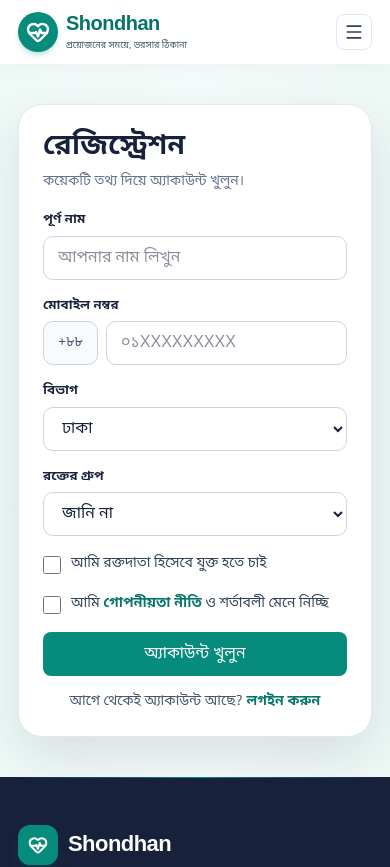
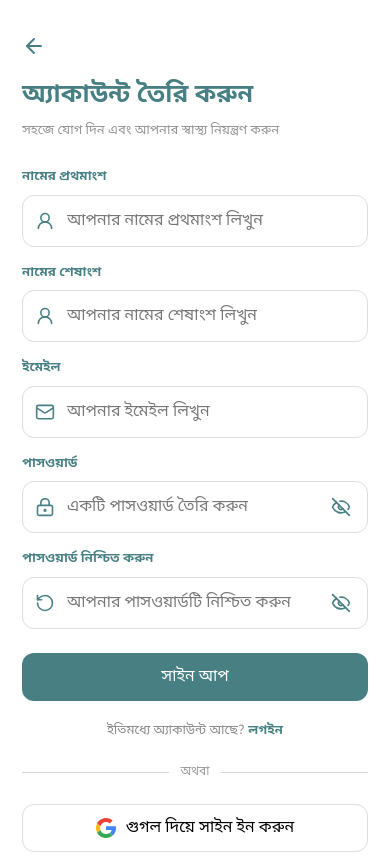
Before and after one commit to nazmul910/sondhan, a Next.js app: page /register in a window 390 px wide. Shown: the top 867 px of the page. Built offline with nearby package versions, Linux system fonts and the light colour scheme.

Commit message:
feat: update authentication forms and layout; enhance user experience with new components

```diff
--- a/src/app/layout.tsx
+++ b/src/app/layout.tsx
@@ -1,11 +1,10 @@
 import type { Metadata } from "next";
-import Navbar from "@/components/layout/Navbar";
+import SiteChrome from "@/components/layout/SiteChrome";
 import "@fontsource/noto-sans-bengali/400.css";
 import "@fontsource/noto-sans-bengali/500.css";
 import "@fontsource/noto-sans-bengali/600.css";
 import "@fontsource/noto-sans-bengali/700.css";
 import "./globals.css";
-import Footer from "@/components/layout/Footer";
 
 export const metadata: Metadata = {
   title: "Shondhan | আপনার স্বাস্থ্যসেবার ঠিকানা",
@@ -20,9 +19,7 @@
   return (
     <html lang="bn">
       <body>
-        <Navbar />
-        {children}
-        <Footer/>
+        <SiteChrome>{children}</SiteChrome>
       </body>
     </html>
   );
--- a/src/app/login/page.tsx
+++ b/src/app/login/page.tsx
@@ -4,12 +4,12 @@
 
 export const metadata: Metadata = {
   title: "লগইন | Shondhan",
-  description: "মোবাইল নম্বর ও OTP দিয়ে আপনার Shondhan অ্যাকাউন্টে প্রবেশ করুন।",
+  description: "ইমেইল ও পাসওয়ার্ড দিয়ে আপনার Shondhan অ্যাকাউন্টে প্রবেশ করুন।",
 };
 
 export default function LoginPage() {
   return (
-    <AuthShell points={["মেডিকেল রিপোর্ট সংরক্ষণ করুন", "প্রিয় ডাক্তারদের তালিকা রাখুন", "এআই সহকারীর চ্যাট হিস্ট্রি দেখুন"]} title="আবার স্বাগতম! আপনার স্বাস্থ্যসেবা এক জায়গায়">
+    <AuthShell>
       <LoginForm />
     </AuthShell>
   );
--- a/src/app/register/page.tsx
+++ b/src/app/register/page.tsx
@@ -4,12 +4,12 @@
 
 export const metadata: Metadata = {
   title: "রেজিস্ট্রেশন | Shondhan",
-  description: "কয়েকটি তথ্য দিয়ে Shondhan এ অ্যাকাউন্ট খুলুন।",
+  description: "আপনার নাম, ইমেইল ও পাসওয়ার্ড দিয়ে Shondhan এ অ্যাকাউন্ট খুলুন।",
 };
 
 export default function RegisterPage() {
   return (
-    <AuthShell points={["কাছের ডাক্তার ও হাসপাতাল খুঁজুন", "রক্তদাতা হয়ে জীবন বাঁচান", "রিপোর্ট নিরাপদে রাখুন"]} title="Shondhan এ যোগ দিন, সেবা পান সহজে">
+    <AuthShell showBack>
       <RegisterForm />
     </AuthShell>
   );
--- /dev/null
+++ b/src/components/auth/AuthField.tsx
@@ -0,0 +1,55 @@
+"use client";
+
+import { useState } from "react";
+import { Eye, EyeOff, type LucideIcon } from "lucide-react";
+
+type Props = {
+  autoComplete: string;
+  icon: LucideIcon;
+  id: string;
+  label: string;
+  name: string;
+  placeholder: string;
+  type?: "email" | "password" | "text";
+};
+
+export default function AuthField({
+  autoComplete,
+  icon: Icon,
+  id,
+  label,
+  name,
+  placeholder,
+  type = "text",
+}: Props) {
+  const [visible, setVisible] = useState(false);
+  const isPassword = type === "password";
+
+  return (
+    <div>
+      <label className="mb-2 block text-[13px] font-semibold text-[#477f82]" htmlFor={id}>{label}</label>
+      <span className="flex h-[52px] items-center gap-3 rounded-xl border border-[#dedede] px-3 transition focus-within:border-[#477f82] focus-within:ring-2 focus-within:ring-[#477f82]/10">
+        <Icon aria-hidden="true" className="size-5 shrink-0 text-[#477f82]" strokeWidth={1.9} />
+        <input
+          autoComplete={autoComplete}
+          className="min-w-0 flex-1 bg-transparent text-sm text-heading outline-none placeholder:text-[#777]"
+          id={id}
+          name={name}
+          placeholder={placeholder}
+          required
+          type={isPassword && visible ? "text" : type}
+        />
+        {isPassword && (
+          <button
+            aria-label={visible ? "পাসওয়ার্ড লুকান" : "পাসওয়ার্ড দেখান"}
+            className="grid size-7 shrink-0 cursor-pointer place-items-center text-[#477f82]"
+            onClick={() => setVisible((current) => !current)}
+            type="button"
+          >
+            {visible ? <Eye aria-hidden="true" className="size-5" /> : <EyeOff aria-hidden="true" className="size-5" />}
+          </button>
+        )}
+      </span>
+    </div>
+  );
+}
--- a/src/components/auth/AuthHeading.tsx
+++ b/src/components/auth/AuthHeading.tsx
@@ -1,8 +1,8 @@
 export default function AuthHeading({ title, text }: { title: string; text: string }) {
   return (
     <div>
-      <h1 className="text-[28px] font-bold leading-tight text-heading sm:text-3xl">{title}</h1>
-      <p className="mt-1.5 text-sm leading-6 text-slate-500">{text}</p>
+      <h1 className="text-[25px] font-bold leading-tight text-[#477f82]">{title}</h1>
+      <p className="mt-2 text-[13px] leading-6 text-[#929292]">{text}</p>
     </div>
   );
 }
--- a/src/components/auth/AuthShell.tsx
+++ b/src/components/auth/AuthShell.tsx
@@ -1,35 +1,20 @@
 import type { ReactNode } from "react";
-import { Check, HeartPulse } from "lucide-react";
+import Link from "next/link";
+import { ArrowLeft } from "lucide-react";
 
-type Props = { title: string; points: string[]; children: ReactNode };
+type Props = { children: ReactNode; showBack?: boolean };
 
-/** Split card used by login and register: brand panel on the left, form on the right. */
-export default function AuthShell({ title, points, children }: Props) {
+export default function AuthShell({ children, showBack = false }: Props) {
   return (
-    <main className="hero-gradient">
-      <div className="page-container py-10 sm:py-14">
-        <div className="mx-auto flex max-w-[1000px] overflow-hidden rounded-3xl border border-slate-200 bg-white shadow-[0_20px_50px_rgba(23,33,59,0.12)]">
-          <aside className="hidden basis-[42%] flex-col justify-center gap-6 bg-gradient-to-br from-primary to-primary-dark p-10 text-white md:flex">
-            <span className="flex items-center gap-2 text-xl font-bold">
-              <span className="grid size-10 place-items-center rounded-full bg-white/15">
-                <HeartPulse aria-hidden="true" className="size-6" />
-              </span>
-              Shondhan
-            </span>
-            <h2 className="text-[28px] font-bold leading-snug">{title}</h2>
-            <ul className="flex flex-col gap-3.5">
-              {points.map((point) => (
-                <li className="flex items-center gap-3 text-[15px]" key={point}>
-                  <Check aria-hidden="true" className="size-5 shrink-0" strokeWidth={2.6} />
-                  {point}
-                </li>
-              ))}
-            </ul>
-          </aside>
-
-          <section className="min-w-0 flex-1 p-6 sm:p-10">{children}</section>
-        </div>
-      </div>
+    <main className="min-h-svh bg-white">
+      <section className={`mx-auto w-full max-w-120 px-5.5 pb-8 ${showBack ? "pt-8" : "pt-16"}`}>
+        {showBack && (
+          <Link aria-label="লগইন পেজে ফিরে যান" className="mb-5 inline-flex size-7 items-center text-[#477f82]" href="/login">
+            <ArrowLeft aria-hidden="true" className="size-6" />
+          </Link>
+        )}
+        {children}
+      </section>
     </main>
   );
 }
--- a/src/components/auth/GoogleButton.tsx
+++ b/src/components/auth/GoogleButton.tsx
@@ -1,14 +1,26 @@
-/** TODO(backend): hook up Google sign-in. */
+"use client";
+
+import { useState } from "react";
+
 export default function GoogleButton() {
+  const [message, setMessage] = useState("");
+
   return (
-    <button
-      className="flex min-h-11 w-full cursor-pointer items-center justify-center gap-2.5 rounded-[10px] border border-slate-300 bg-white text-sm font-semibold text-slate-700 transition hover:border-primary hover:bg-slate-50"
-      type="button"
-    >
-      <span aria-hidden="true" className="grid size-5 place-items-center rounded-full border-2 border-primary text-[11px] font-bold text-primary-dark">
-        G
-      </span>
-      Google দিয়ে চালিয়ে যান
-    </button>
+    <div>
+      <button
+        className="flex min-h-12 w-full cursor-pointer items-center justify-center gap-2.5 rounded-xl border border-[#dedede] bg-white text-sm font-medium text-black transition hover:bg-slate-50"
+        onClick={() => setMessage("Google দিয়ে সাইন ইন আপাতত চালু নেই।")}
+        type="button"
+      >
+        <svg aria-hidden="true" className="size-5" viewBox="0 0 48 48">
+          <path fill="#4285F4" d="M48 24.55c0-1.57-.15-3.09-.38-4.55H24v9.02h13.49c-.58 2.96-2.26 5.48-4.78 7.18l7.73 6C44.98 37.76 48 31.66 48 24.55Z" />
+          <path fill="#34A853" d="M24 48c6.48 0 11.93-2.13 15.91-5.8l-7.73-6c-2.14 1.44-4.89 2.3-8.18 2.3-6.26 0-11.57-4.22-13.47-9.91l-7.98 6.19C6.51 42.62 14.62 48 24 48Z" />
+          <path fill="#FBBC05" d="M10.53 28.59A14.4 14.4 0 0 1 9.75 24c0-1.59.27-3.13.76-4.59l-7.98-6.19A23.9 23.9 0 0 0 0 24c0 3.88.93 7.55 2.56 10.78l7.97-6.19Z" />
+          <path fill="#EA4335" d="M24 9.5c3.54 0 6.71 1.22 9.21 3.6l6.85-6.85C35.9 2.38 30.47 0 24 0 14.62 0 6.51 5.38 2.56 13.22l7.98 6.19C12.43 13.72 17.74 9.5 24 9.5Z" />
+        </svg>
+        গুগল দিয়ে সাইন ইন করুন
+      </button>
+      {message && <p className="mt-2 text-center text-xs text-slate-500" role="status">{message}</p>}
+    </div>
   );
 }
--- a/src/components/auth/LoginForm.tsx
+++ b/src/components/auth/LoginForm.tsx
@@ -2,69 +2,56 @@
 
 import { useState, type FormEvent } from "react";
 import Link from "next/link";
-import { isValidBdPhone, normalizePhone } from "@/lib/phone";
-import { toBn } from "@/lib/format";
+import { LockKeyhole, Mail } from "lucide-react";
+import AuthField from "./AuthField";
 import AuthHeading from "./AuthHeading";
-import AuthSuccess from "./AuthSuccess";
 import GoogleButton from "./GoogleButton";
-import OtpStep from "./OtpStep";
-import PhoneInput from "./PhoneInput";
 import OrDivider from "./OrDivider";
 
+export default function LoginForm() {
+  const [message, setMessage] = useState("");
 
-type Step = "phone" | "otp" | "done";
-
-/** Frontend only. The TODO(backend) lines are where the Redux thunks go later. */
-export default function LoginForm() {
-  const [step, setStep] = useState<Step>("phone");
-  const [phone, setPhone] = useState("");
-  const [error, setError] = useState<string>();
-
-  const sendOtp = (event: FormEvent<HTMLFormElement>) => {
+  const submit = (event: FormEvent<HTMLFormElement>) => {
     event.preventDefault();
-    if (!isValidBdPhone(phone)) {
-      setError("সঠিক মোবাইল নম্বর দিন (যেমন ০১৭XXXXXXXX)");
-      return;
-    }
-    setError(undefined);
-    // TODO(backend): dispatch(sendOtp({ phone: normalizePhone(phone) }))
-    setStep("otp");
+    setMessage("লগইন সুবিধাটি আপাতত ডেমো হিসেবে দেখানো হচ্ছে।");
   };
 
-  if (step === "done") {
-    // TODO(backend): store the session/token, then router.push(next ?? "/")
-    return <AuthSuccess cta="হোমে যান" href="/" text="আপনার অ্যাকাউন্টে সফলভাবে প্রবেশ করেছেন।" title="লগইন সফল হয়েছে" />;
-  }
+  return (
+    <form className="flex flex-col" onSubmit={submit}>
+      <div className="mb-9">
+        <AuthHeading text="আপনার স্বাস্থ্যসেবা যাত্রা অব্যাহত রাখতে সাইন ইন করুন" title="স্বাগতম" />
+      </div>
 
-  if (step === "otp") {
-    return (
-      <OtpStep
-        onBack={() => setStep("phone")}
-        onVerify={() => {
-          // TODO(backend): dispatch(verifyOtp({ phone: normalizePhone(phone), code }))
-          setStep("done");
-        }}
-        phone={`+৮৮${toBn(normalizePhone(phone))}`}
-        submitLabel="যাচাই করে লগইন করুন"
-      />
-    );
-  }
+      <div className="space-y-5">
+        <AuthField autoComplete="email" icon={Mail} id="login-email" label="ইমেইল" name="email" placeholder="আপনার ইমেইল লিখুন" type="email" />
+        <AuthField autoComplete="current-password" icon={LockKeyhole} id="login-password" label="পাসওয়ার্ড" name="password" placeholder="আপনার পাসওয়ার্ড লিখুন" type="password" />
+      </div>
 
-  return (
-    <form className="flex flex-col gap-5" noValidate onSubmit={sendOtp}>
-      <AuthHeading text="আপনার মোবাইল নম্বরে একটি OTP পাঠানো হবে।" title="লগইন" />
-      <PhoneInput error={error} id="login-phone" onChange={setPhone} value={phone} />
-      <button className="btn-primary h-11 w-full" type="submit">
-        OTP পাঠান
+      <button
+        className="mt-3 self-end text-xs font-medium text-[#477f82]"
+        onClick={() => setMessage("পাসওয়ার্ড পুনরুদ্ধার আপাতত চালু নেই।")}
+        type="button"
+      >
+        পাসওয়ার্ড ভুলে গেছেন?
       </button>
-      <OrDivider />
-      <GoogleButton />
-      <p className="text-center text-sm text-slate-600">
-        নতুন ব্যবহারকারী?{" "}
-        <Link className="font-bold text-primary-dark" href="/register">
-          রেজিস্ট্রেশন করুন
-        </Link>
+
+      <button className="mt-9 min-h-[48px] w-full cursor-pointer rounded-xl bg-[#477f82] text-sm font-bold text-white transition hover:bg-[#3d7073]" type="submit">
+        লগইন
+      </button>
+
+      <p className="mt-5 text-center text-[13px] text-[#888]">
+        অ্যাকাউন্ট নেই?{" "}
+        <Link className="font-bold text-[#477f82]" href="/register">সাইন আপ</Link>
       </p>
+
+      <div className="mt-8">
+        <OrDivider />
+      </div>
+      <div className="mt-7">
+        <GoogleButton />
+      </div>
+
+      {message && <p className="mt-4 text-center text-xs text-slate-500" role="status">{message}</p>}
     </form>
   );
 }
--- a/src/components/auth/OrDivider.tsx
+++ b/src/components/auth/OrDivider.tsx
@@ -1,9 +1,9 @@
 export default function OrDivider() {
   return (
-    <div aria-hidden="true" className="flex items-center gap-3 text-xs text-slate-400">
-      <span className="h-px flex-1 bg-slate-200" />
+    <div aria-hidden="true" className="flex items-center gap-3 text-xs text-[#999]">
+      <span className="h-px flex-1 bg-[#d6d6d6]" />
       অথবা
-      <span className="h-px flex-1 bg-slate-200" />
+      <span className="h-px flex-1 bg-[#d6d6d6]" />
     </div>
   );
 }
--- a/src/components/auth/RegisterForm.tsx
+++ b/src/components/auth/RegisterForm.tsx
@@ -1,120 +1,57 @@
 "use client";
 
 import { useState, type FormEvent } from "react";
+import { LockKeyhole, Mail, RotateCcw, UserRound } from "lucide-react";
+import AuthField from "./AuthField";
+import AuthHeading from "./AuthHeading";
+import GoogleButton from "./GoogleButton";
+import OrDivider from "./OrDivider";
 import Link from "next/link";
-import FormField from "@/components/blood/FormField";
-import { BLOOD_GROUP_KEYS, BLOOD_GROUP_LABELS } from "@/data/bloodOptions";
-import { DIVISIONS } from "@/data/divisions";
-import { toBn } from "@/lib/format";
-import { isValidBdPhone, normalizePhone } from "@/lib/phone";
-import AuthHeading from "./AuthHeading";
-import AuthSuccess from "./AuthSuccess";
-import OtpStep from "./OtpStep";
-import PhoneInput from "./PhoneInput";
 
-type Step = "form" | "otp" | "done";
-type Errors = Partial<Record<"name" | "phone" | "terms", string>>;
-
-/** Frontend only. The TODO(backend) lines are where the Redux thunks go later. */
 export default function RegisterForm() {
-  const [step, setStep] = useState<Step>("form");
-  const [name, setName] = useState("");
-  const [phone, setPhone] = useState("");
-  const [division, setDivision] = useState(DIVISIONS[0]);
-  const [bloodGroup, setBloodGroup] = useState("");
-  const [isDonor, setIsDonor] = useState(false);
-  const [terms, setTerms] = useState(false);
-  const [errors, setErrors] = useState<Errors>({});
+  const [message, setMessage] = useState("");
 
   const submit = (event: FormEvent<HTMLFormElement>) => {
     event.preventDefault();
-
-    const next: Errors = {};
-    if (!name.trim()) next.name = "আপনার নাম লিখুন";
-    if (!isValidBdPhone(phone)) next.phone = "সঠিক মোবাইল নম্বর দিন (যেমন ০১৭XXXXXXXX)";
-    if (!terms) next.terms = "চালিয়ে যেতে শর্তে সম্মতি দিন";
-    setErrors(next);
-    if (Object.keys(next).length > 0) return;
-
-    // TODO(backend): dispatch(sendOtp({ phone: normalizePhone(phone) }))
-    setStep("otp");
+    const formData = new FormData(event.currentTarget);
+    if (formData.get("password") !== formData.get("confirmPassword")) {
+      setMessage("দুটি পাসওয়ার্ড মিলছে না।");
+      return;
+    }
+    setMessage("রেজিস্ট্রেশন আপাতত ডেমো হিসেবে দেখানো হচ্ছে।");
   };
 
-  if (step === "done") {
-    // TODO(backend): dispatch(registerUser({ name, phone, division, bloodGroup, isDonor, code }))
-    return <AuthSuccess cta="লগইন করুন" href="/login" text="আপনার অ্যাকাউন্ট তৈরি হয়েছে। এখন লগইন করে সেবা নিন।" title="রেজিস্ট্রেশন সফল হয়েছে" />;
-  }
-
-  if (step === "otp") {
-    return <OtpStep onBack={() => setStep("form")} onVerify={() => setStep("done")} phone={`+৮৮${toBn(normalizePhone(phone))}`} submitLabel="যাচাই করে অ্যাকাউন্ট খুলুন" />;
-  }
-
   return (
-    <form className="flex flex-col gap-4" noValidate onSubmit={submit}>
-      <AuthHeading text="কয়েকটি তথ্য দিয়ে অ্যাকাউন্ট খুলুন।" title="রেজিস্ট্রেশন" />
-
-      <FormField error={errors.name} htmlFor="reg-name" label="পূর্ণ নাম">
-        <input autoComplete="name" className="field" id="reg-name" onChange={(e) => setName(e.target.value)} placeholder="আপনার নাম লিখুন" type="text" value={name} />
-      </FormField>
-
-      <PhoneInput error={errors.phone} id="reg-phone" onChange={setPhone} value={phone} />
-
-      <div className="grid gap-4 sm:grid-cols-2">
-        <FormField htmlFor="reg-division" label="বিভাগ">
-          <select className="field" id="reg-division" onChange={(e) => setDivision(e.target.value)} value={division}>
-            {DIVISIONS.map((d) => (
-              <option key={d} value={d}>
-                {d}
-              </option>
-            ))}
-          </select>
-        </FormField>
-
-        <FormField htmlFor="reg-group" label="রক্তের গ্রুপ">
-          <select className="field" id="reg-group" onChange={(e) => setBloodGroup(e.target.value)} value={bloodGroup}>
-            <option value="">জানি না</option>
-            {BLOOD_GROUP_KEYS.map((key) => (
-              <option key={key} value={key}>
-                {BLOOD_GROUP_LABELS[key]}
-              </option>
-            ))}
-          </select>
-        </FormField>
+    <form className="flex flex-col" onSubmit={submit}>
+      <div className="mb-6">
+        <AuthHeading text="সহজে যোগ দিন এবং আপনার স্বাস্থ্য নিয়ন্ত্রণ করুন" title="অ্যাকাউন্ট তৈরি করুন" />
       </div>
 
-      <label className="flex items-start gap-2.5 text-sm leading-6 text-slate-700">
-        <input checked={isDonor} className="field-check mt-1" onChange={(e) => setIsDonor(e.target.checked)} type="checkbox" />
-        আমি রক্তদাতা হিসেবে যুক্ত হতে চাই
-      </label>
-
-      <div className="flex flex-col gap-1.5">
-        <label className="flex items-start gap-2.5 text-sm leading-6 text-slate-700">
-          <input checked={terms} className="field-check mt-1" onChange={(e) => setTerms(e.target.checked)} type="checkbox" />
-          <span>
-            আমি{" "}
-            <Link className="font-bold text-primary-dark" href="/privacy">
-              গোপনীয়তা নীতি
-            </Link>{" "}
-            ও শর্তাবলী মেনে নিচ্ছি
-          </span>
-        </label>
-        {errors.terms && (
-          <p className="text-xs font-medium text-red-600" role="alert">
-            {errors.terms}
-          </p>
-        )}
+      <div className="space-y-4">
+        <AuthField autoComplete="given-name" icon={UserRound} id="register-first-name" label="নামের প্রথমাংশ" name="firstName" placeholder="আপনার নামের প্রথমাংশ লিখুন" />
+        <AuthField autoComplete="family-name" icon={UserRound} id="register-last-name" label="নামের শেষাংশ" name="lastName" placeholder="আপনার নামের শেষাংশ লিখুন" />
+        <AuthField autoComplete="email" icon={Mail} id="register-email" label="ইমেইল" name="email" placeholder="আপনার ইমেইল লিখুন" type="email" />
+        <AuthField autoComplete="new-password" icon={LockKeyhole} id="register-password" label="পাসওয়ার্ড" name="password" placeholder="একটি পাসওয়ার্ড তৈরি করুন" type="password" />
+        <AuthField autoComplete="new-password" icon={RotateCcw} id="register-confirm-password" label="পাসওয়ার্ড নিশ্চিত করুন" name="confirmPassword" placeholder="আপনার পাসওয়ার্ডটি নিশ্চিত করুন" type="password" />
       </div>
 
-      <button className="btn-primary h-11 w-full" type="submit">
-        অ্যাকাউন্ট খুলুন
+      <button className="mt-6 min-h-12 w-full cursor-pointer rounded-xl bg-[#477f82] text-sm font-bold text-white transition hover:bg-[#3d7073]" type="submit">
+        সাইন আপ
       </button>
 
-      <p className="text-center text-sm text-slate-600">
-        আগে থেকেই অ্যাকাউন্ট আছে?{" "}
-        <Link className="font-bold text-primary-dark" href="/login">
-          লগইন করুন
-        </Link>
+      <p className="mt-5 text-center text-[13px] text-[#888]">
+        ইতিমধ্যে অ্যাকাউন্ট আছে?{" "}
+        <Link className="font-bold text-[#477f82]" href="/login">লগইন</Link>
       </p>
+
+      <div className="mt-6">
+        <OrDivider />
+      </div>
+      <div className="mt-6">
+        <GoogleButton />
+      </div>
+
+      {message && <p className="mt-4 text-center text-xs text-slate-500" role="status">{message}</p>}
     </form>
   );
 }
--- /dev/null
+++ b/src/components/layout/SiteChrome.tsx
@@ -0,0 +1,21 @@
+"use client";
+
+import type { ReactNode } from "react";
+import { usePathname } from "next/navigation";
+import Footer from "./Footer";
+import Navbar from "./Navbar";
+
+export default function SiteChrome({ children }: { children: ReactNode }) {
+  const pathname = usePathname();
+  const isAuthPage = pathname === "/login" || pathname === "/register";
+
+  if (isAuthPage) return children;
+
+  return (
+    <>
+      <Navbar />
+      {children}
+      <Footer />
+    </>
+  );
+}
```
